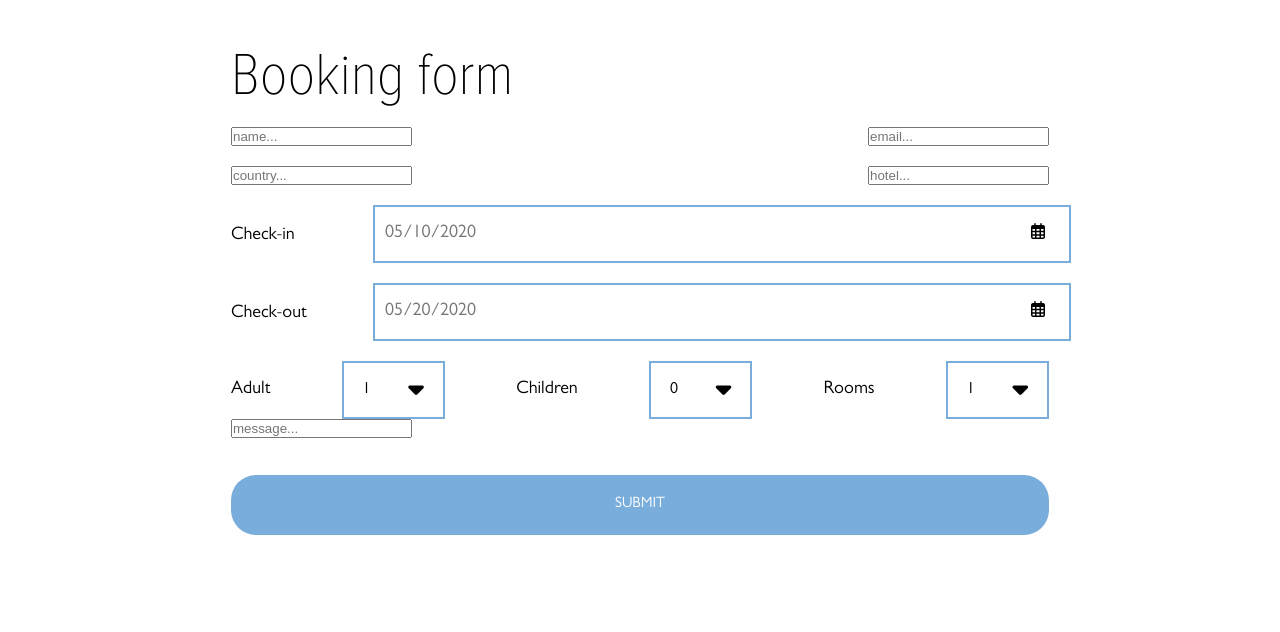
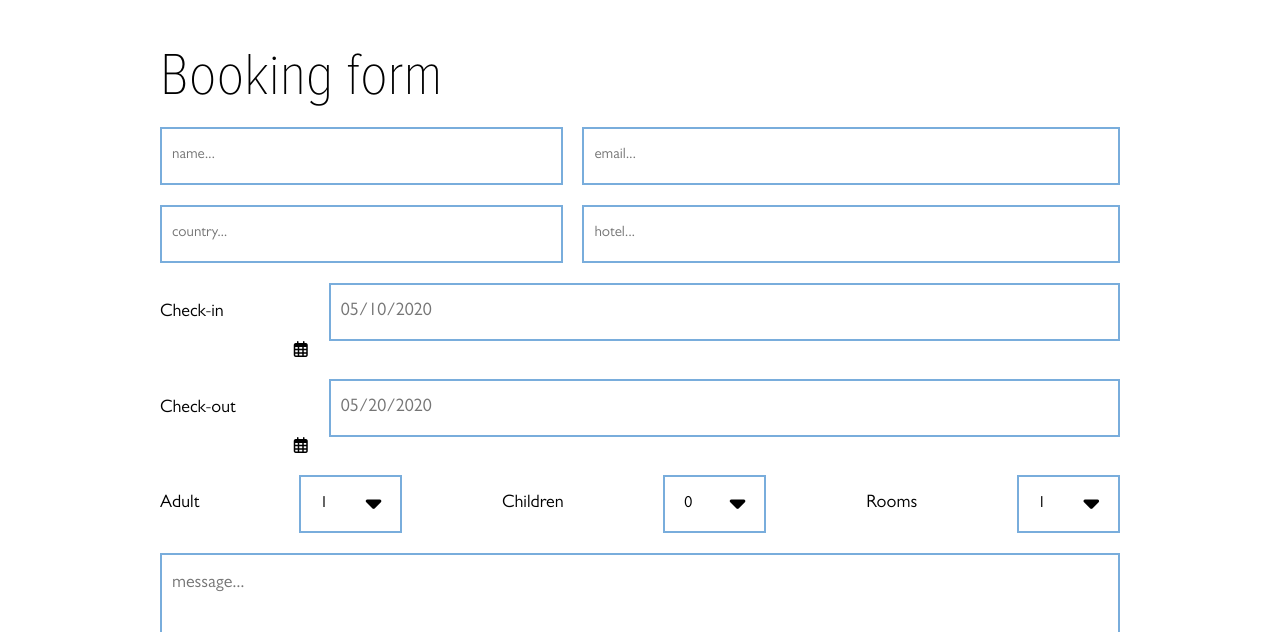
Before and after one commit to n215-wolfmi/homework-four, a website: page index.html in a window 1280 px wide. Shown: the part 807-1439 px from the top of the page. Drawn offline with Linux system fonts and the light colour scheme.

Commit message:
percentages and final adjustments

```diff
--- a/scss/home/form-content.scss
+++ b/scss/home/form-content.scss
@@ -1,5 +1,5 @@
 .form-content {
-    max-width: $home-form-width;
+    max-width: 75%;
     min-height: 200px;
     margin: $center;
     margin-top: 50px;
@@ -16,26 +16,21 @@
         margin-top: 20px;
 
         .short-holder {
-            input {
-                height: 58px;
-                width: 344px;
-                padding-left: 10px;
-                border: 2px solid $site-blue;
-                font-family: "GillSansReg";
-                font-size: 15px;
-            }
+            height: 58px;
+            width: 42%;
+            padding-left: 10px;
+            border: 2px solid $site-blue;
+            font-family: "GillSansReg";
+            font-size: 15px;
         }
 
         .long-holder {
-            input {
-                height: 58px;
-                width: 453px;
-                padding-left: 10px;
-                border: 2px solid $site-blue;
-                font-family: "GillSansReg";
-                font-size: 15px;
-            }
-
+            height: 58px;
+            width: 56%;
+            padding-left: 10px;
+            border: 2px solid $site-blue;
+            font-family: "GillSansReg";
+            font-size: 15px;
         }
     }
 
@@ -44,28 +39,33 @@
         align-items: center;
         justify-content: space-between;
         margin-top: 20px;
+        width: 100%;
 
         h3 {
             font-family: "GillSansReg";
             font-size: 18px;
             font-weight: 100;
-            padding-top: 20px;
+            width: 15%;
+            margin-right: 50px;
         }
 
         .check-in-out {
+            width: 100%;
+
             input {
                 font-family: "GillSansReg";
                 font-size: 18px;
                 height: 58px;
-                width: 698px;
                 padding-left: 10px;
                 border: 2px solid $site-blue;
             }
 
             .icon {
-                margin-left: -40px;
+                margin-left: -35px;
             }
         }
+
+
     }
 
     .dropbox-container {
@@ -74,6 +74,7 @@
         justify-content: space-between;
         margin-top: 20px;;
         height: 58px;
+        width: 100%;
 
         .drop-title {
             font-family: "GillSansReg";
@@ -101,16 +102,14 @@
     }
 
     .message-box {
-        input {
-            font-family: "GillSansReg";
+        font-family: "GillSansReg";
             font-size: 18px;
             margin-top: 20px;
-            width: 818px;
+            width: 100%;
             height: 192px;
             padding-left: 10px;
             padding-bottom: 130px;
             border: 2px solid $site-blue;
-        }
     }
 
     .submit {
@@ -120,7 +119,7 @@
         color: $site-white;
         background-color: $site-blue;
         border: none;
-        width: $home-form-width;
+        width: 100%;
         height: 60px;
         border-radius: 25px;
         margin-top: 37px;
--- a/scss/home/info-box.scss
+++ b/scss/home/info-box.scss
@@ -5,6 +5,7 @@
     text-align: center;
     align-items: center;
     justify-content: center;
+    width: 100%;
 
     .ban-title {
         height: 68px;
@@ -27,7 +28,7 @@
         color: $site-white;
         width: 121px;
         height: 40px;
-        margin-top: 40px;
+        margin-top: 25px;
         border: none;
         text-transform: uppercase;
         font-family: "GillSansReg";
```
Also changed, not shown: css/styles.css, 1 other file.
